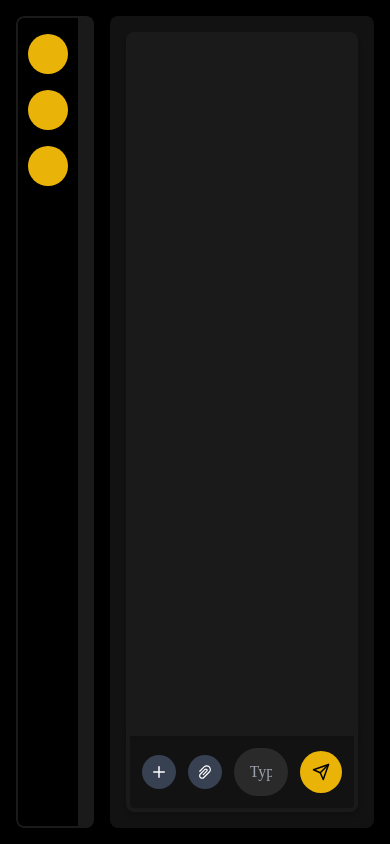
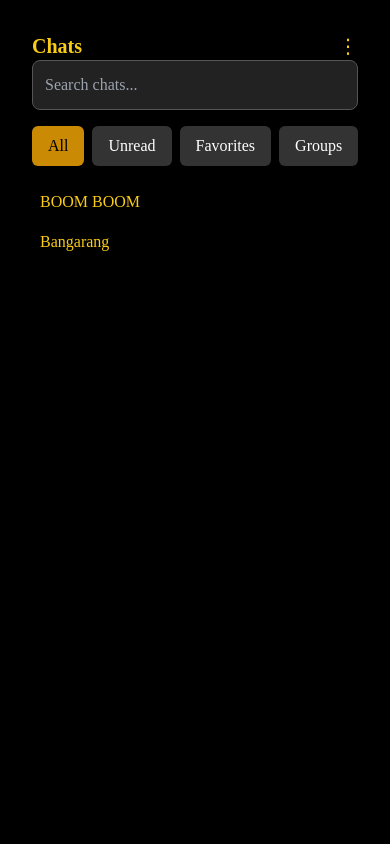
Before and after one commit to Moonman0010/fly-mate, a Next.js app: page /chat in a window 390 px wide. Built offline with nearby package versions, Linux system fonts and the light colour scheme; a web font is replaced by a local one.

Commit message:
chat page upgradaytion

```diff
--- a/src/app/chat/page.tsx
+++ b/src/app/chat/page.tsx
@@ -1,26 +1,42 @@
 "use client";
+import { useState } from "react";
+import MobileChatList from "@/app/components/chat/mobile/chatListPage";
+import MobileChatPage from "@/app/components/chat/mobile/chatPage";
+import ExtraSidebar from "@/app/components/chat/extraSidebar";
+import ChatSidebar from "@/app/components/chat/chatSidebar/chatSidebar";
+import FlightChat from "@/app/components/chat/flightChat";
 
-import { useState } from "react";
-import FlightChat from "@/app/components/chat/flightChat";
-import ExtraSidebar from "@/app/components/chat/extraSidebar";
-import ChatSidebar from "@/app/components/chat/chatSidebar";
+interface ChatPageProps {
+  flightCode: string;
+  userId: string;
+}
 
-export default function ChatPage() {
-  // Example flight and user ID (replace with real values or state management later)
-  const flightCode = "FL1234";
-  const userId = "user_001";
+export default function ChatPage({ flightCode, userId }: ChatPageProps) {
+  const [selectedChat, setSelectedChat] = useState<string | null>(null);
 
   return (
-    <div className="h-screen w-screen grid grid-cols-12 bg-black text-white p-4 gap-4">
-      {/* Extra Thin Sidebar & Left Sidebar Sticking Together */}
-      <div className="col-span-3 flex rounded-lg overflow-hidden">
-        <ExtraSidebar />
-        <ChatSidebar />
+    <div className="h-screen w-screen grid grid-cols-12 bg-black text-white p-4 gap-4 overflow-hidden">
+      {/* 📌 Desktop View (MD+ screens) */}
+      <div className="hidden md:flex col-span-3 h-full rounded-lg overflow-hidden">
+        <ExtraSidebar className="flex-shrink-0" />
+        <ChatSidebar className="flex-1 h-full rounded-r-lg" onSelectChat={setSelectedChat} />
       </div>
 
-      {/* Chat Window */}
-      <div className="col-span-9 flex flex-col bg-[#121212] rounded-lg p-4">
-        <FlightChat flightCode={flightCode} userId={userId} />
+      <div className="hidden md:flex col-span-9 flex-col bg-[#121212] rounded-lg p-4 h-full">
+        {selectedChat ? (
+          <FlightChat flightCode={selectedChat} userId={userId} />
+        ) : (
+          <p className="text-center text-gray-400">Select a chat to start messaging</p>
+        )}
+      </div>
+
+      {/* 📌 Mobile View (Only one component should be shown at a time) */}
+      <div className="col-span-12 flex md:hidden w-full h-full">
+        {!selectedChat ? (
+          <MobileChatList onSelectChat={setSelectedChat} />
+        ) : (
+          <MobileChatPage chatId={selectedChat} onBack={() => setSelectedChat(null)} />
+        )}
       </div>
     </div>
   );
--- a/src/app/components/chat/chatSidebar.tsx
+++ /dev/null
@@ -1,19 +0,0 @@
-"use client";
-
-import React from "react";
-
-export default function ChatSidebar() {
-  return (
-    <aside className=" w-96 bg-[#1a1a1a] text-yellow-400 p-6 flex flex-col rounded-r-lg">
-      <h2 className="text-xl font-bold mb-6">Chats</h2>
-      <div className="flex flex-col space-y-4 overflow-y-auto">
-        <button className="p-4 bg-yellow-500 text-black rounded-lg hover:bg-yellow-600 transition">
-          Flight Chat Room 1
-        </button>
-        <button className="p-4 bg-yellow-500 text-black rounded-lg hover:bg-yellow-600 transition">
-          Flight Chat Room 2
-        </button>
-      </div>
-    </aside>
-  );
-}
--- /dev/null
+++ b/src/app/components/chat/chatSidebar/chatSidebar.tsx
@@ -0,0 +1,29 @@
+"use client";
+
+import React, { useState } from "react";
+import ChatSearch from "./search";
+import ChatFilters from "./filter";
+import ChatList from "./list";
+
+interface ChatSidebarProps {
+  className?: string;
+  onSelectChat: (chatId: string) => void;
+}
+
+export default function ChatSidebar({ className, onSelectChat }: ChatSidebarProps) {
+  const [searchQuery, setSearchQuery] = useState(""); // Store search input
+
+  return (
+    <aside className={`w-96 bg-[#1a1a1a] text-yellow-400 p-4 flex flex-col h-screen overflow-hidden ${className}`}>
+      <h2 className="text-xl font-bold mb-4">Chats</h2>
+
+      {/* Pass search state to ChatSearch */}
+      <ChatSearch onSearch={setSearchQuery} />
+
+      <ChatFilters />
+
+      {/* Pass search query to ChatList for filtering */}
+      <ChatList onSelectChat={onSelectChat} searchQuery={searchQuery} />
+    </aside>
+  );
+}
--- /dev/null
+++ b/src/app/components/chat/chatSidebar/filter.tsx
@@ -0,0 +1,22 @@
+"use client";
+
+import React from "react";
+
+export default function ChatFilters() {
+  return (
+    <div className="flex gap-2 mb-4">
+      <button className="px-4 py-2 bg-yellow-600 text-black rounded-md hover:bg-yellow-700 transition">
+        All
+      </button>
+      <button className="px-4 py-2 bg-[#333] text-white rounded-md hover:bg-[#444] transition">
+        Unread
+      </button>
+      <button className="px-4 py-2 bg-[#333] text-white rounded-md hover:bg-[#444] transition">
+        Favorites
+      </button>
+      <button className="px-4 py-2 bg-[#333] text-white rounded-md hover:bg-[#444] transition">
+        Groups
+      </button>
+    </div>
+  );
+}
--- /dev/null
+++ b/src/app/components/chat/chatSidebar/item.tsx
@@ -0,0 +1,35 @@
+"use client";
+
+import React from "react";
+
+interface ChatItemProps {
+  name: string;
+  message: string;
+  time: string;
+  isGroup: boolean;
+  profilePic: string;
+}
+
+export default function ChatItem({ name, message, time, isGroup, profilePic }: ChatItemProps) {
+  return (
+    <div className="flex items-center p-3 bg-[#222] rounded-lg cursor-pointer hover:bg-[#333] transition">
+      {/* Profile Picture or Emoji */}
+      {isGroup ? (
+        <div className="w-12 h-12 rounded-full bg-yellow-500 flex items-center justify-center text-black font-bold">
+          {profilePic}
+        </div>
+      ) : (
+        <img src={profilePic} alt="User" className="w-12 h-12 rounded-full" />
+      )}
+
+      {/* Chat Details */}
+      <div className="ml-3">
+        <p className="text-white font-bold">{name}</p>
+        <p className="text-gray-400 text-sm truncate max-w-[200px]">{message}</p>
+      </div>
+
+      {/* Timestamp */}
+      <span className="ml-auto text-gray-400 text-sm">{time}</span>
+    </div>
+  );
+}
--- /dev/null
+++ b/src/app/components/chat/chatSidebar/list.tsx
@@ -0,0 +1,33 @@
+interface ChatListProps {
+  onSelectChat: (chatId: string) => void;
+  searchQuery: string; // Accept search query for filtering
+}
+
+export default function ChatList({ onSelectChat, searchQuery }: ChatListProps) {
+  const chats = [
+    { id: "chat1", name: "BOOM BOOM" },
+    { id: "chat2", name: "Bangarang" },
+  ];
+
+  const filteredChats = chats.filter(chat =>
+    chat.name.toLowerCase().includes(searchQuery.toLowerCase())
+  );
+
+  return (
+    <div>
+      {filteredChats.length > 0 ? (
+        filteredChats.map(chat => (
+          <button
+            key={chat.id}
+            onClick={() => onSelectChat(chat.id)}
+            className="w-full text-left p-2 hover:bg-gray-800 rounded-md"
+          >
+            {chat.name}
+          </button>
+        ))
+      ) : (
+        <p className="text-gray-400">No chats found</p>
+      )}
+    </div>
+  );
+}
--- /dev/null
+++ b/src/app/components/chat/chatSidebar/search.tsx
@@ -0,0 +1,29 @@
+"use client";
+
+import React, { useState } from "react";
+
+interface ChatSearchProps {
+  onSearch: (query: string) => void;
+}
+
+export default function ChatSearch({ onSearch }: ChatSearchProps) {
+  const [query, setQuery] = useState("");
+
+  const handleChange = (e: React.ChangeEvent<HTMLInputElement>) => {
+    const value = e.target.value;
+    setQuery(value);
+    onSearch(value);
+  };
+
+  return (
+    <div className="w-full mb-4">
+      <input
+        type="text"
+        value={query}
+        onChange={handleChange}
+        placeholder="Search chats..."
+        className="w-full p-3 rounded-lg bg-[#222] text-white border border-[#555] focus:outline-none focus:ring-2 focus:ring-yellow-400"
+      />
+    </div>
+  );
+}
--- a/src/app/components/chat/extraSidebar.tsx
+++ b/src/app/components/chat/extraSidebar.tsx
@@ -2,9 +2,13 @@
 
 import React from "react";
 
-export default function ExtraSidebar() {
+interface ChatSidebarProps {
+  className?: string; // Allow className to be passed as a prop
+}
+
+export default function ExtraSidebar(className: ChatSidebarProps) {
   return (
-    <div className="w-16 bg-black-700 flex flex-col items-center p-4 border-2 rounded-l-lg border-[#1a1a1a]">
+    <div className={`w-16 bg-black-700 flex flex-col items-center p-4 border-2 rounded-l-lg border-[#1a1a1a] ${className}`}>
       <div className="w-10 h-10 bg-yellow-500 rounded-full mb-4 cursor-pointer hover:bg-yellow-400 transition"></div>
       <div className="w-10 h-10 bg-yellow-500 rounded-full mb-4 cursor-pointer hover:bg-yellow-400 transition"></div>
       <div className="w-10 h-10 bg-yellow-500 rounded-full cursor-pointer hover:bg-yellow-400 transition"></div>
--- /dev/null
+++ b/src/app/components/chat/mobile/chatListHeader.tsx
@@ -0,0 +1,8 @@
+export default function MobileChatListHeader() {
+    return (
+      <div className="flex justify-between items-center">
+        <h2 className="text-xl font-bold">Chats</h2>
+        <button className="text-yellow-400 text-xl">⋮</button>
+      </div>
+    );
+}
--- /dev/null
+++ b/src/app/components/chat/mobile/chatListPage.tsx
@@ -0,0 +1,29 @@
+"use client";
+
+import React, { useState } from "react";
+import MobileChatListHeader from "@/app/components/chat/mobile/chatListHeader";
+import ChatSearch from "@/app/components/chat/chatSidebar/search";
+import ChatFilters from "@/app/components/chat/chatSidebar/filter";
+import ChatList from "@/app/components/chat/chatSidebar/list"; // Reuse existing ChatList
+
+interface MobileChatListProps {
+  onSelectChat: (chatId: string) => void;
+}
+
+export default function MobileChatList({ onSelectChat }: MobileChatListProps) {
+  const [searchQuery, setSearchQuery] = useState(""); // Store search input
+
+  return (
+    <div className="w-full h-full flex flex-col bg-black text-yellow-400 p-4">
+      {/* Mobile Header */}
+      <MobileChatListHeader />
+
+      {/* Search Bar & Filters */}
+      <ChatSearch onSearch={setSearchQuery} />
+      <ChatFilters />
+
+      {/* Chat List - Pass `searchQuery` to filter chats */}
+      <ChatList onSelectChat={onSelectChat} searchQuery={searchQuery} />
+    </div>
+  );
+}
--- /dev/null
+++ b/src/app/components/chat/mobile/chatPage.tsx
@@ -0,0 +1,23 @@
+"use client";
+import { useParams } from "next/navigation";
+import MobileChatHeader from "@/app/components/chat/mobile/chatPageHeader";
+import FlightChat from "@/app/components/chat/flightChat";
+
+interface MobileChatPageProps {
+  chatId: string | null;
+  onBack: () => void;
+}
+
+export default function MobileChatPage({ chatId, onBack }: MobileChatPageProps) {
+  if (!chatId) return null; // Prevents rendering if chatId is null
+
+  return (
+    <div className="w-full h-full flex flex-col bg-[#121212] p-4">
+      {/* Mobile Header with Back Button */}
+      <MobileChatHeader onBack={onBack} />
+
+      {/* Chat Window */}
+      <FlightChat flightCode={chatId} userId="user123" />
+    </div>
+  );
+}
--- /dev/null
+++ b/src/app/components/chat/mobile/chatPageHeader.tsx
@@ -0,0 +1,20 @@
+interface MobileChatHeaderProps {
+    onBack: () => void;
+  }
+
+  export default function MobileChatHeader({ onBack }: MobileChatHeaderProps) {
+    return (
+      <div className="flex items-center justify-between p-2">
+        {/* Back Button */}
+        <button
+          className="text-yellow-400 text-lg font-bold"
+          onClick={onBack}
+        >
+          ← Back
+        </button>
+
+        {/* Three-Dot Menu */}
+        <button className="text-yellow-400 text-xl">⋮</button>
+      </div>
+    );
+  }
```
